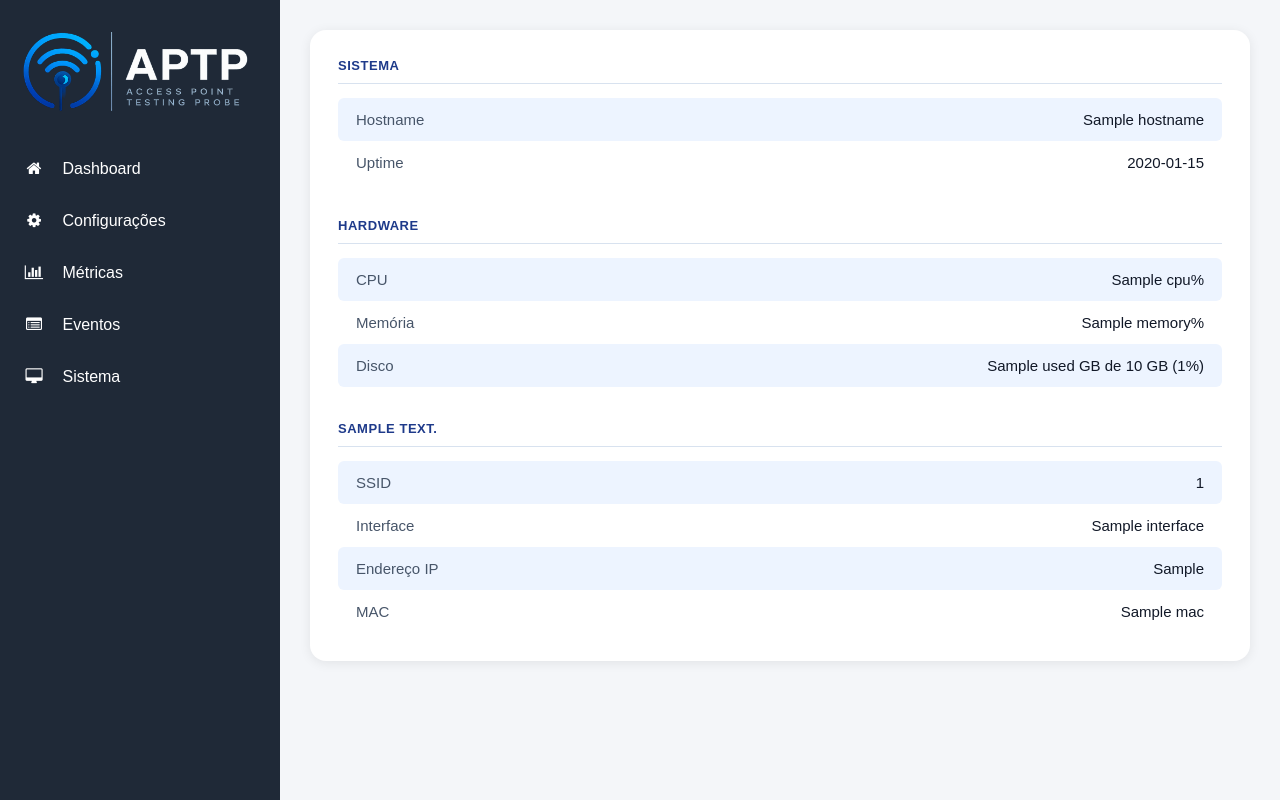
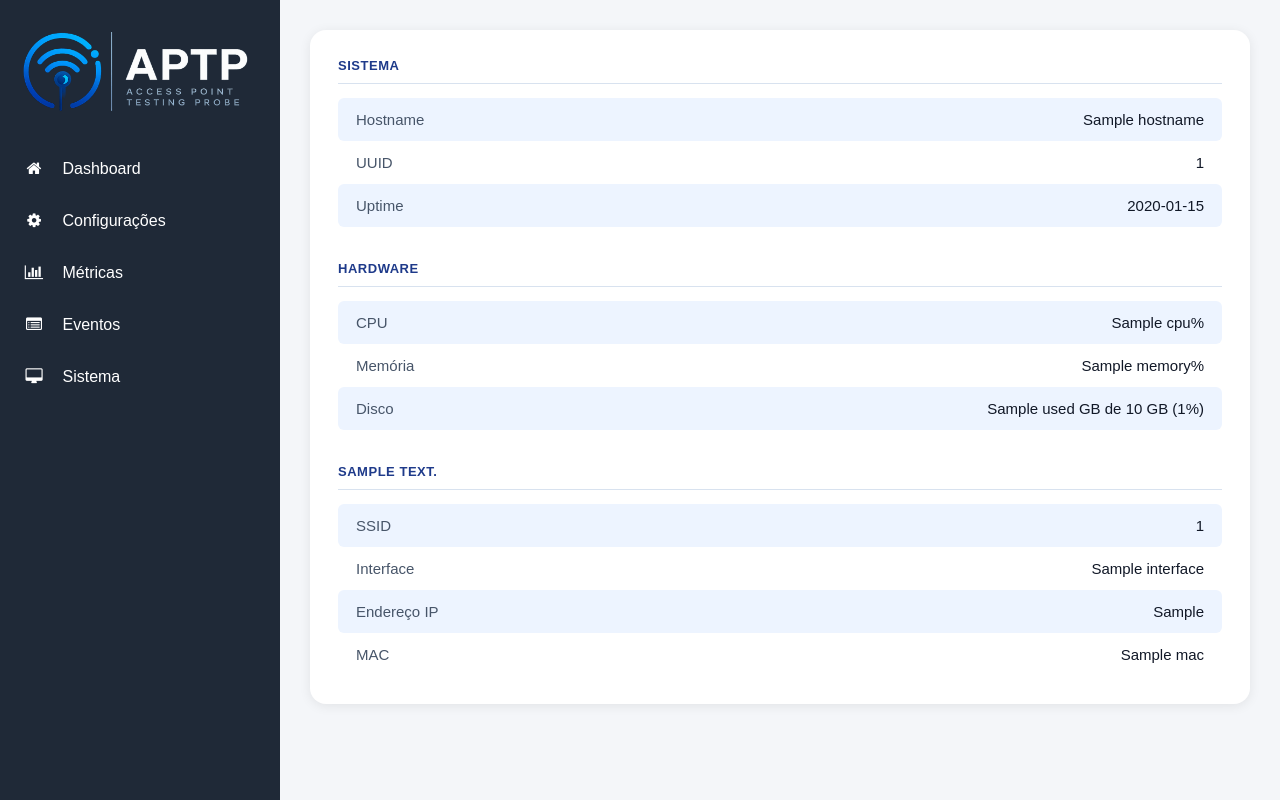
Before and after one commit to carloshorajr/aptp, a Flask app: template frontend/templates/system.html in a window 1280 px wide. Run offline with Flask 3, Linux system fonts and the light colour scheme; the template is opened without the code that fills it: most values are stand-ins (such as "Sample title", 1, 10 or a date in 2020); parts of the project's set-up code (start-up, migrations or seed data) failed here and were passed over.

Commit message:
Move UUID from settings to system page

```diff
--- a/backend/controllers/system_controller.py
+++ b/backend/controllers/system_controller.py
@@ -15,6 +15,7 @@ class SystemController:
 
         return {
             "hostname": info["hostname"],
+            "uuid": settings.uuid,
             "cpu": info["cpu_percent"],
             "memory": info["memory_percent"],
             "disk": SystemService.get_disk_usage(),
--- a/data/runtime.json
+++ b/data/runtime.json
@@ -1,7 +1,7 @@
 {
     "running": false,
     "last_start": "2026-07-06T15:32:35.459932-03:00",
-    "boot_id": "69df1a27-da58-44ac-b3f3-a3e245d6d538",
+    "boot_id": "155a839d-a618-4466-9904-db80f19ccb27",
     "hostname": "APTP-01",
-    "last_boot": "2026-07-06T16:43:25.924578-03:00"
+    "last_boot": "2026-07-07T00:08:12.462466-03:00"
 }
--- a/frontend/templates/system.html
+++ b/frontend/templates/system.html
@@ -11,6 +11,15 @@
         <div class="system-item">
             <span class="system-label">Hostname</span>
             <span class="system-value">{{ hostname }}</span>
+        </div>
+
+        <div class="system-item">
+            <span class="system-label">
+                UUID
+            </span>
+            <span class="system-value">
+                {{ uuid }}
+            </span>
         </div>
 
         <div class="system-item">
```
